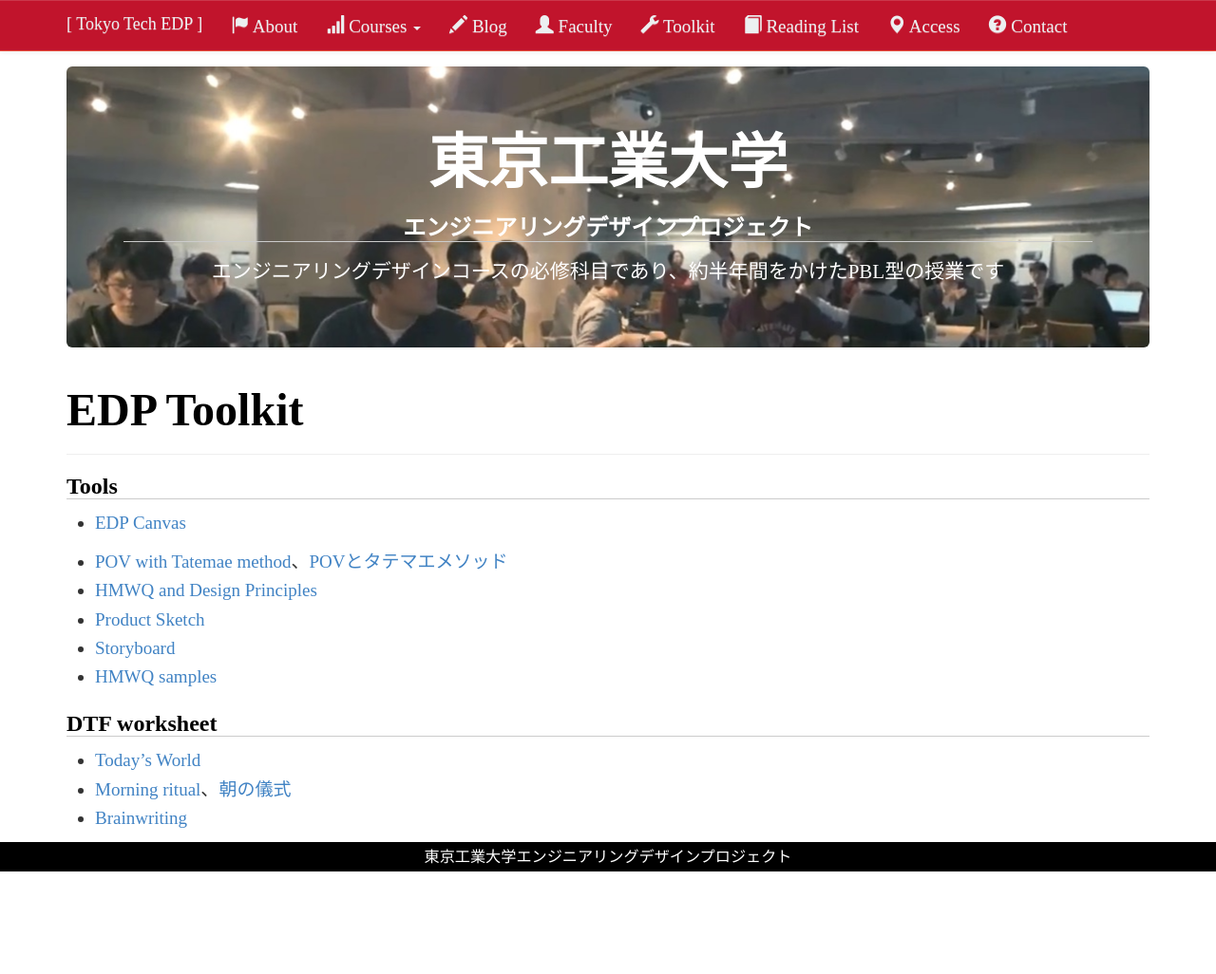
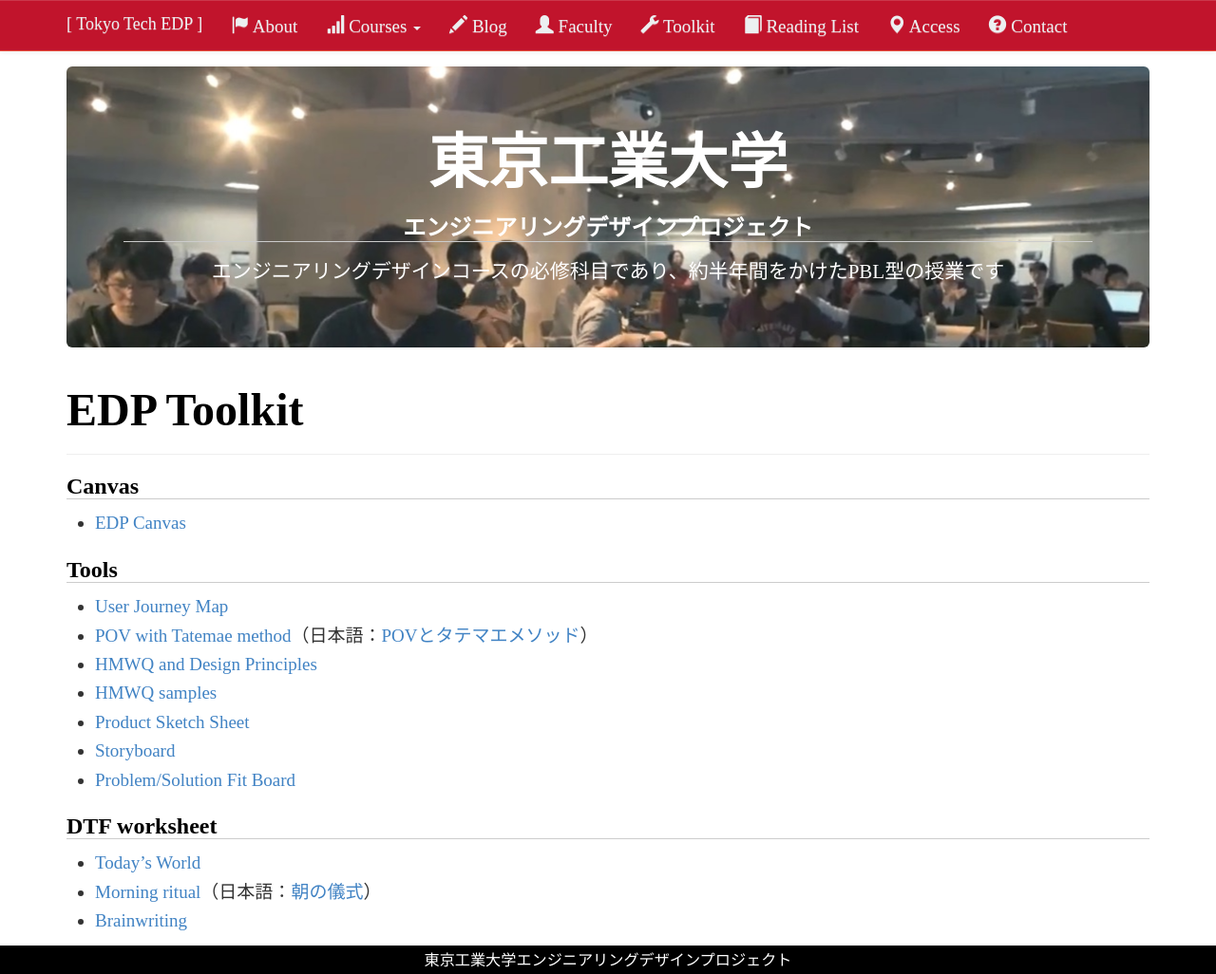
Before and after one commit to titech-edp/titech-edp.github.io, a Jekyll site: the page built from toolkit/index.md, in a window 1280 px wide and 1026 px high. Shown: the whole window at 95% size. Built offline with Jekyll 4.4.1, drawn with Linux system fonts in a browser that asks for light colours; nearby versions of some CDN libraries; library files that are not in the unit come from our copies.

Commit message:
update toolkit

```diff
--- a/css/github.css
+++ b/css/github.css
@@ -33,7 +33,7 @@ h1, h2, h3, h4, h5, h6 {
   position: relative; }
 
 h1:hover a.anchor, h2:hover a.anchor, h3:hover a.anchor, h4:hover a.anchor, h5:hover a.anchor, h6:hover a.anchor {
-  background: url("../../images/modules/styleguide/para.png") no-repeat 10px center;
+  background: url("/images/para.png") no-repeat 10px center;
   text-decoration: none; }
 
 h1 tt, h1 code {
@@ -91,7 +91,7 @@ p, blockquote, table, pre {
   margin: 15px 0; }
 
 hr {
-  background: transparent url("../../images/modules/pulls/dirty-shade.png") repeat-x 0 0;
+  background: transparent url("/images/dirty-shade.png") repeat-x 0 0;
   border: 0 none;
   color: #cccccc;
   height: 4px;
--- a/toolkit/index.md
+++ b/toolkit/index.md
@@ -3,9 +3,11 @@ layout: page
 title: EDP Toolkit
 ---
 
-## Tools
+## Canvas
 
 - [EDP Canvas](edp-canvas.pdf)
+
+## Tools
 
 <!-- 2. Customer Forces Canvas
  !-- 3. Tatemaed POV Sheet
@@ -14,14 +16,16 @@ title: EDP Toolkit
  !-- 6. Story Pines Template
  !-- 7. User Test Script -->
 
-- [POV with Tatemae method](tatemae.pdf)、[POVとタテマエメソッド](tatemae_ja.pdf)
+- [User Journey Map](user-journey-map.pdf)
+- [POV with Tatemae method](tatemae.pdf)（日本語：[POVとタテマエメソッド](tatemae_ja.pdf)）
 - [HMWQ and Design Principles](hmwq-design-principles.pdf)
-- [Product Sketch](product-sketch.pdf)
+- [HMWQ samples](hmwq_samples.pdf)
+- [Product Sketch Sheet](product-sketch.pdf)
 - [Storyboard](storyboard.pdf)
-- [HMWQ samples](hmwq_samples.pdf)
+- [Problem/Solution Fit Board](problem-solution-fit-board.pdf)
 
 ## DTF worksheet
 
 - [Today's World](todays-world.pdf)
-- [Morning ritual](morning-ritual.pdf)、[朝の儀式](morning-ritual_ja.pdf)
+- [Morning ritual](morning-ritual.pdf)（日本語：[朝の儀式](morning-ritual_ja.pdf)）
 - [Brainwriting](brainwriting.pdf)
```
Also changed, not shown: images/dirty-shade.png (added), images/para.png (added), 4 other files.
